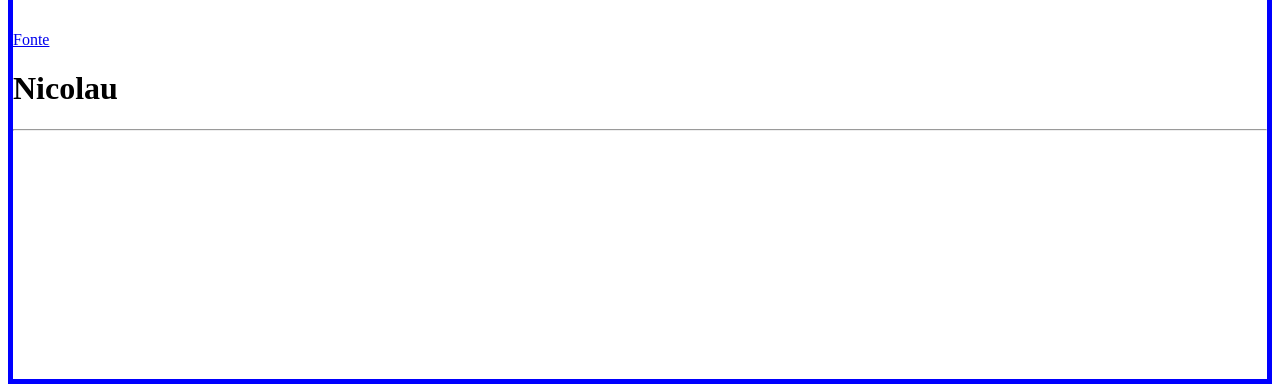
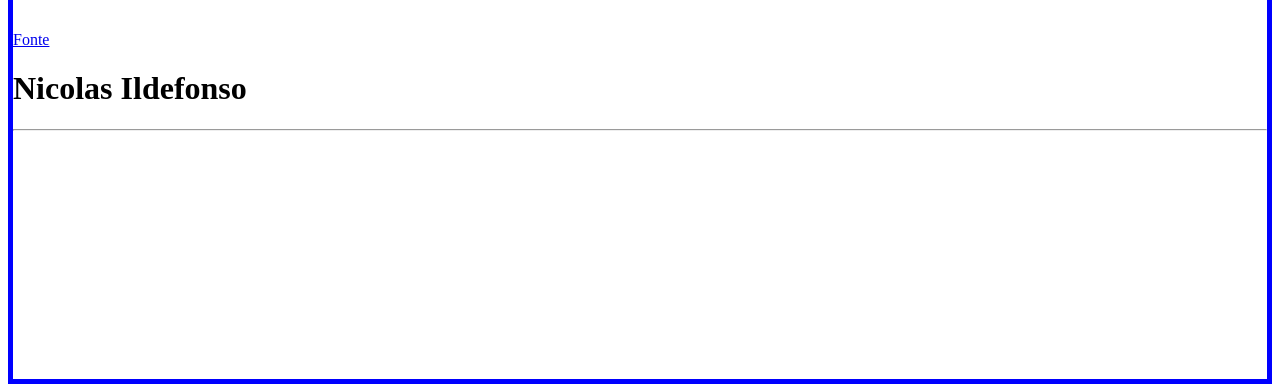
Before and after one commit to Nicolas-ildefonso/gitlinux, a plain HTML site: page index.html in a window 1280 px wide. Shown: the part 408-800 px from the top of the page. Drawn offline with Linux system fonts and the light colour scheme.

Commit message:
Revert "alterando código"
This reverts commit b733e471960bd536f1f36ff8599d30e65646df2e.

```diff
--- a/index.html
+++ b/index.html
@@ -15,7 +15,7 @@
 
 <a href="https://git-scm.com/">Fonte</a>
 
-<h1>Nicolau </h1>
+<h1>Nicolas Ildefonso </h1>
 
 
 
```
